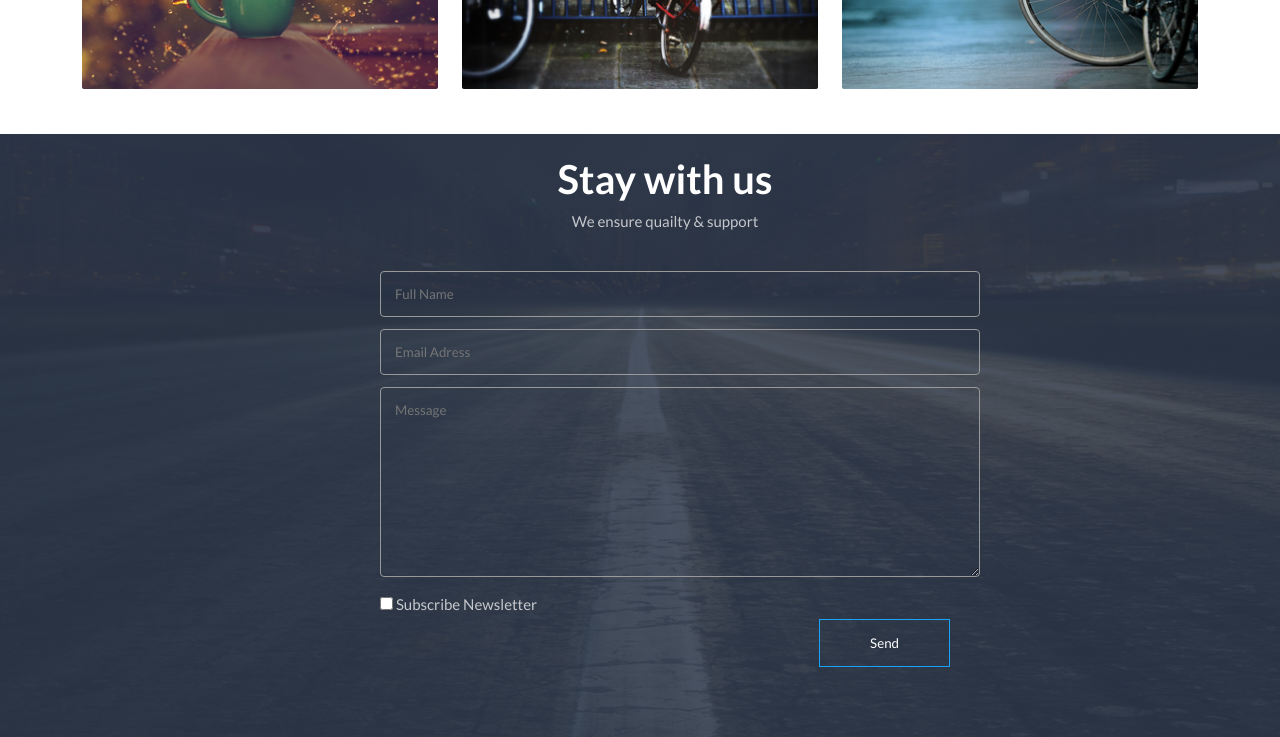
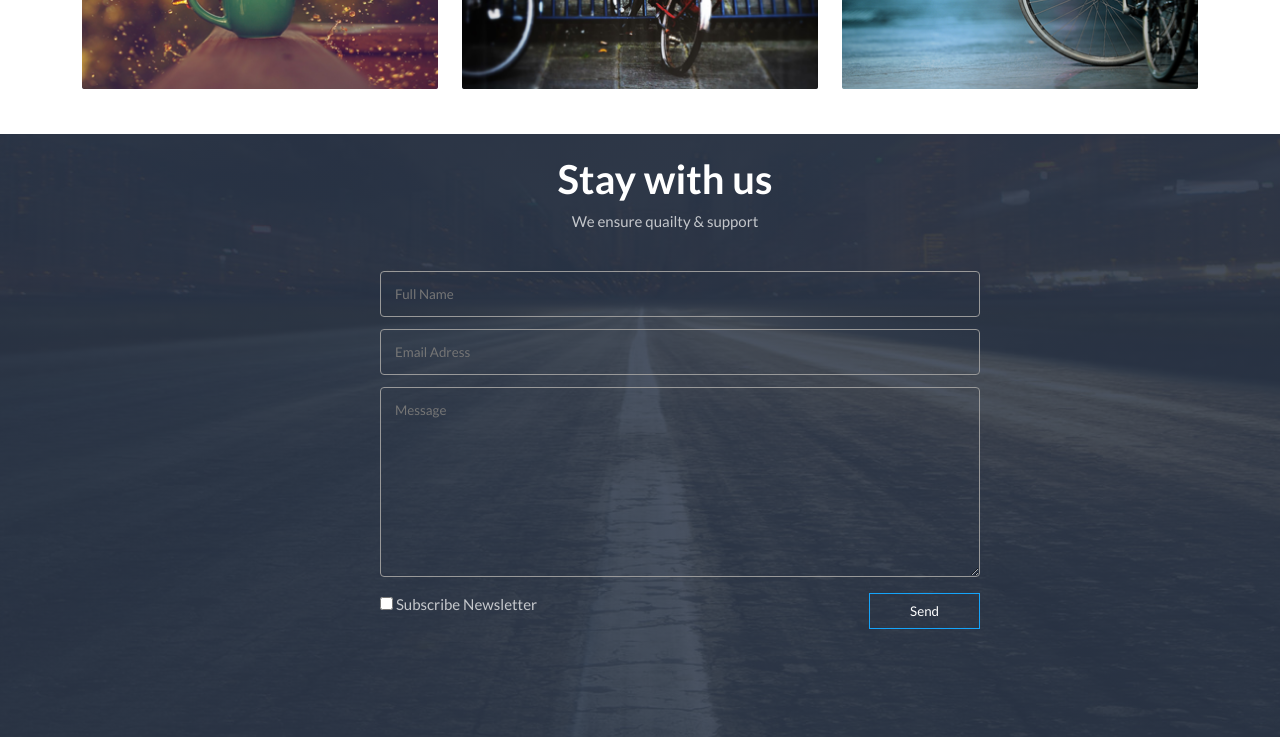
Before and after one commit to Rihan458/SSM-213-STRICT, a plain HTML site: page index.html in a window 1280 px wide. Shown: the part 1963-2700 px from the top of the page. Drawn offline with Linux system fonts and the light colour scheme.

Commit message:
Update style.css

```diff
--- a/css/style.css
+++ b/css/style.css
@@ -287,11 +287,11 @@ form textarea {}
 .btn-submit{
     color: #fff;
     border: 1px solid #15a4fa;
-    padding: 15px 50px;
-    text-align: center;
+    padding: 9px 40px;
+    margin: -34px -30px;
     background: transparent;
     float: right;
-    box-sizing: border-box;
+    /* box-sizing: border-box; */
 }
 
 .btn-submit:hover {
```
